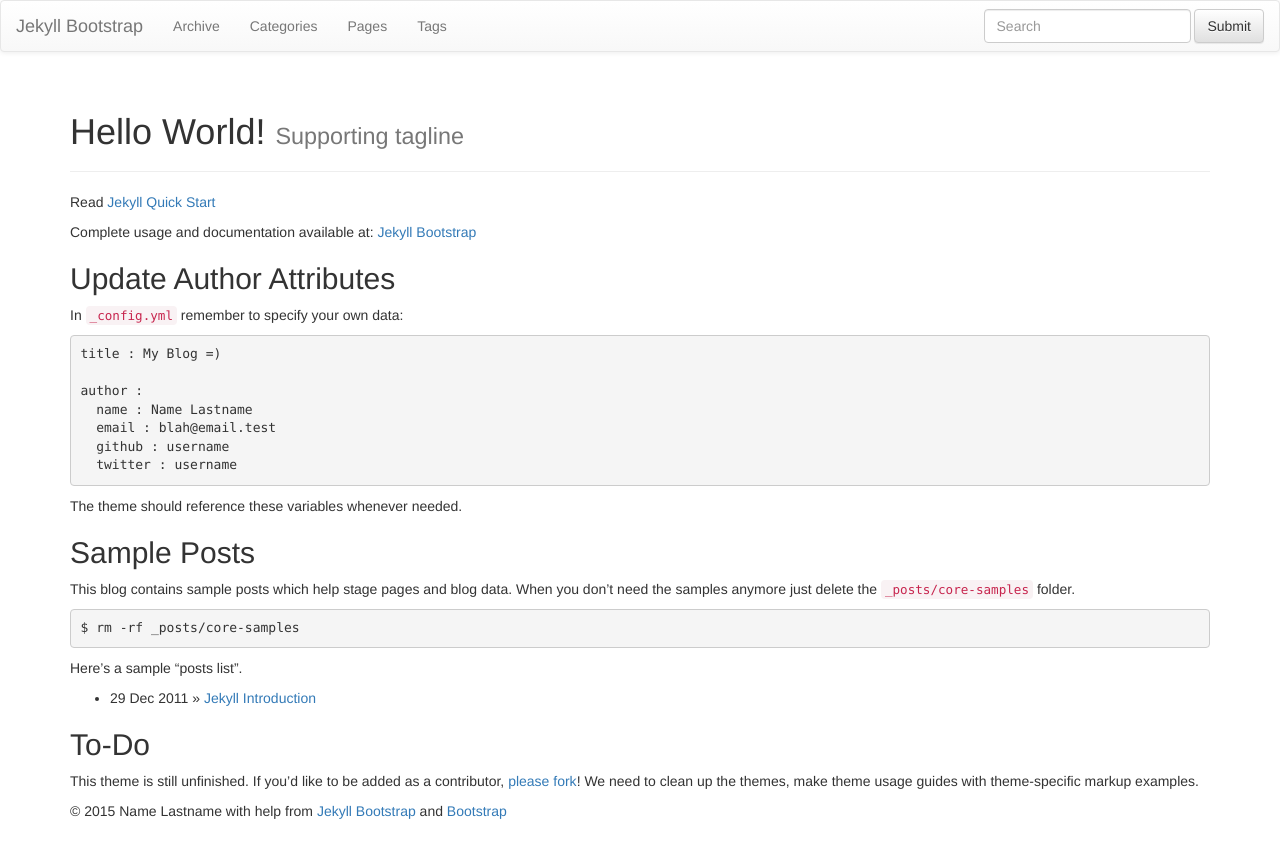
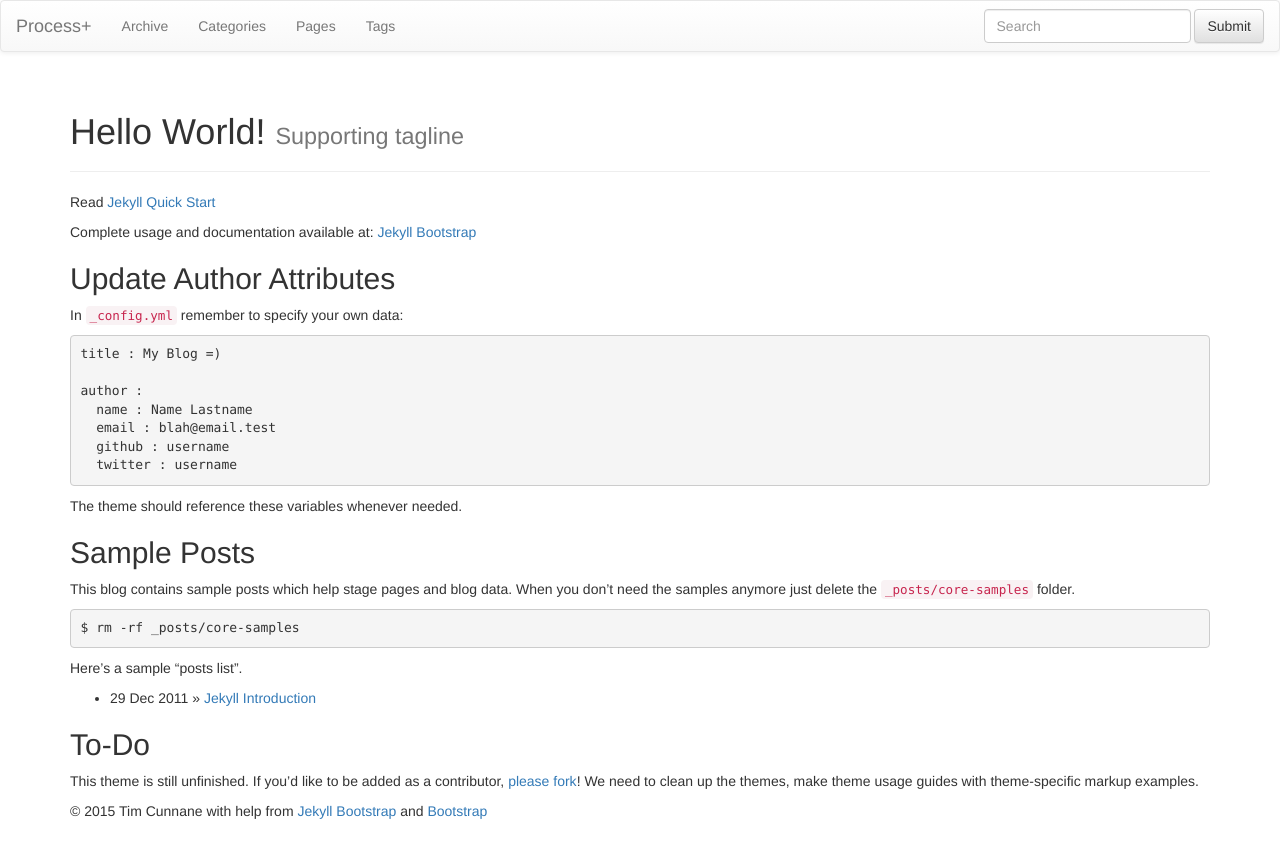
Before and after one commit to tcunnane/tcunnane.github.io, a Jekyll site: the page built from index.md, in a window 1280 px wide. Shown: the top 858 px of the page. Built offline with Jekyll 4.4.1, drawn with Linux system fonts in a browser that asks for light colours; nearby versions of some CDN libraries; library files that are not in the unit come from our copies.

Commit message:
Homepage Changes
Changing Title and other details

```diff
--- a/_config.yml
+++ b/_config.yml
@@ -8,13 +8,13 @@
 # Themes are encouraged to use these universal variables
 # so be sure to set them if your theme uses them.
 #
-title : Jekyll Bootstrap
+title : Process+
 tagline: Site Tagline
 author :
-  name : Name Lastname
-  email : blah@email.test
-  github : username
-  twitter : username
+  name : Tim Cunnane
+  email : tim.cunnane@gmail.com
+  github : tcunnane
+  twitter : timcunnane
   feedburner : feedname
 
 # The production_url is only used when full-domain names are needed
@@ -25,7 +25,7 @@
 # Else if you are pushing to username.github.io, replace with your username.
 # Finally if you are pushing to a GitHub project page, include the project name at the end.
 #
-production_url : http://username.github.io
+production_url : http://tcunnane.github.io
 
 # All Jekyll-Bootstrap specific configurations are namespaced into this hash
 #
```
